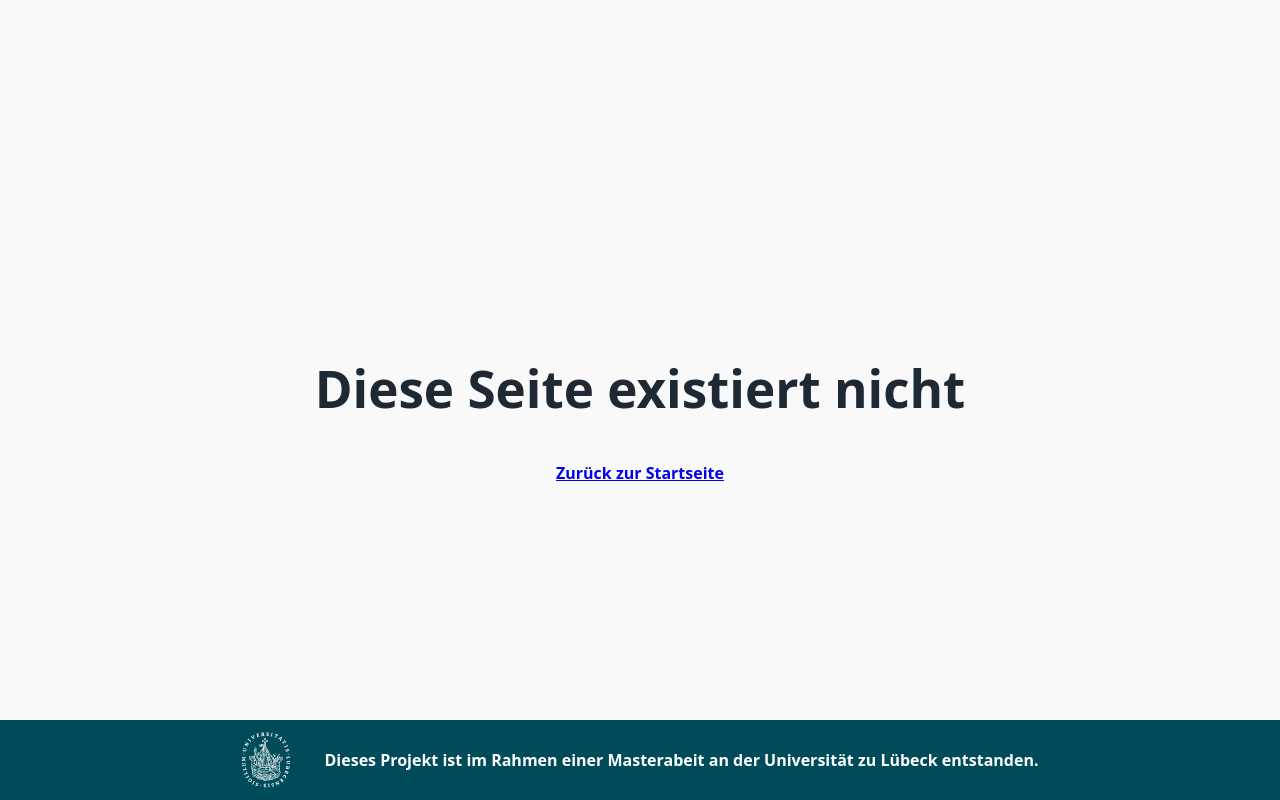
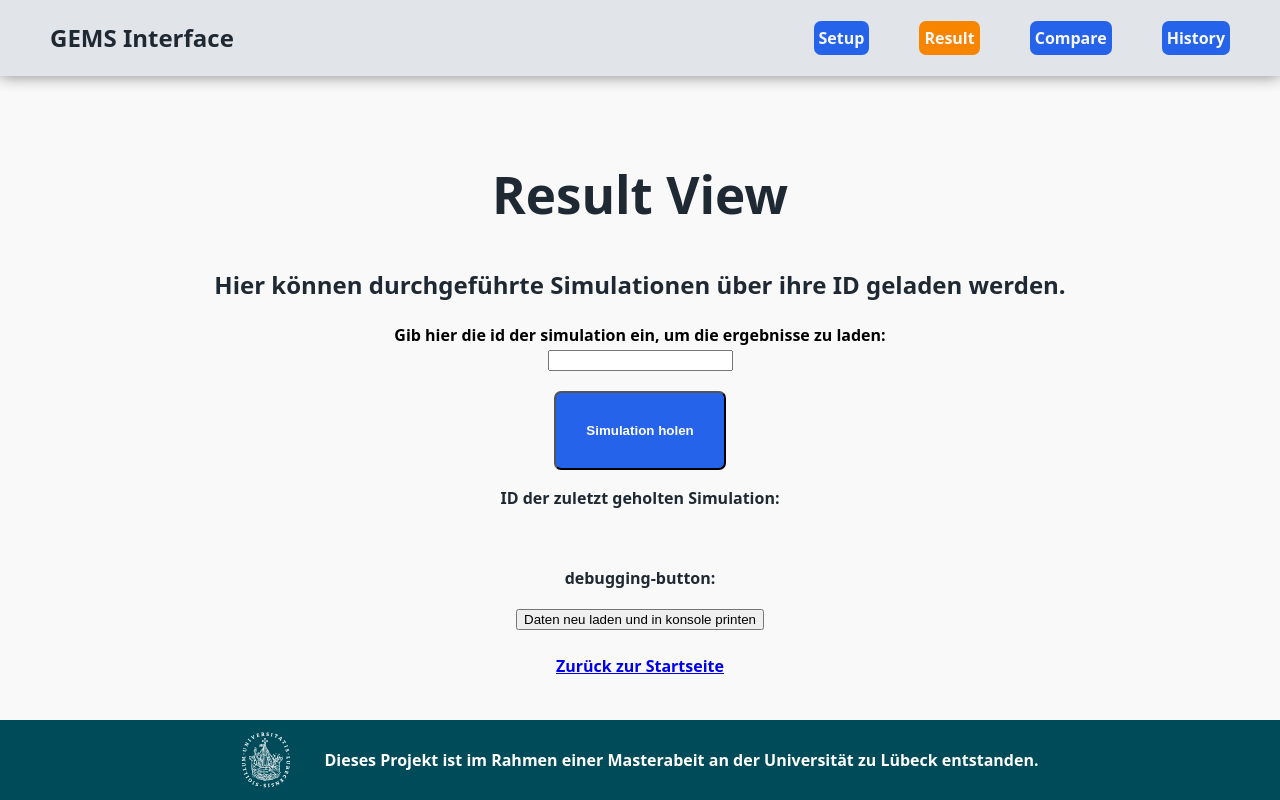
Before and after one commit to cjf999/masterarbeit, a React (Vite) app in the folder packages/frontend/: page /result/1 in a window 1280 px wide. Built offline with nearby package versions, Linux system fonts and the light colour scheme.

Commit message:
fixed payload, added dynamic route for results (not finished)

```diff
--- a/packages/frontend/src/main.tsx
+++ b/packages/frontend/src/main.tsx
@@ -8,21 +8,22 @@ import './index.css'
 import App from './App.tsx'
 import NotFound from './pages/NotFound.tsx'
 import Compare from './pages/Compare.tsx'
-import Result from './pages/Result.tsx'
 import Setup from './pages/Setup.tsx'
 import History from './pages/History.tsx'
 import HistoryItems from './pages/HistoryItems.tsx'
 import Success from './pages/Success.tsx'
+import Result from './pages/Result.tsx'
 
 const router = createBrowserRouter([
   {path: "/", element: <App />}, //default route
   {path: "*", element: <NotFound />}, //wenn nicht auflösbar, dann gehe hier hin (404)
   {path: "/compare", element: <Compare />},
-  {path: "/result", element: <Result />},
   {path: "/setup", element: <Setup />},
   {path: "/history", element: <History />},
   {path: "/history/:id", element: <HistoryItems />},
   {path: "/success", element: <Success />},
+  {path: "/result", element: <Result />},
+  {path: "/result/:id", element: <Result />},
 
 ])
 
--- a/packages/frontend/src/pages/Result.tsx
+++ b/packages/frontend/src/pages/Result.tsx
@@ -1,7 +1,7 @@
 import { useEffect, useState } from "react";
 import Footer from "../components/Footer";
 import Navbar from "../components/Navbar";
-import { Link, useLocation } from "react-router-dom";
+import { Link, useLocation, useParams } from "react-router-dom";
 
 export default function Result() {
 
@@ -32,6 +32,9 @@ export default function Result() {
 
     //holt state prop aus aktueller location um später {id} an URL anzuhängen
     const { state } = useLocation();
+
+    //dynamic route param (z.B. /result/1337420) wird in id gespeichert
+    const { id } = useParams();
 
     //wenn sich state ändert, dann setze simulationId auf state.simId (sofern da)
     useEffect(() => {
--- a/packages/frontend/src/pages/Setup.tsx
+++ b/packages/frontend/src/pages/Setup.tsx
@@ -81,8 +81,8 @@ function Setup(){
                     "duration": 14
                 }
             ],
-            "startDate": values.startDate,
-            "endDate": values.endDate,
+            "startDate": String(values.startDate).replaceAll("-", "."), //umwandeln von dd.mm.yyyy zu dd-mm-yyyy, damit api call funktioniert
+            "endDate": String(values.endDate).replaceAll("-", "."),
             "seed": Number(values.seed)
         }
 
```
